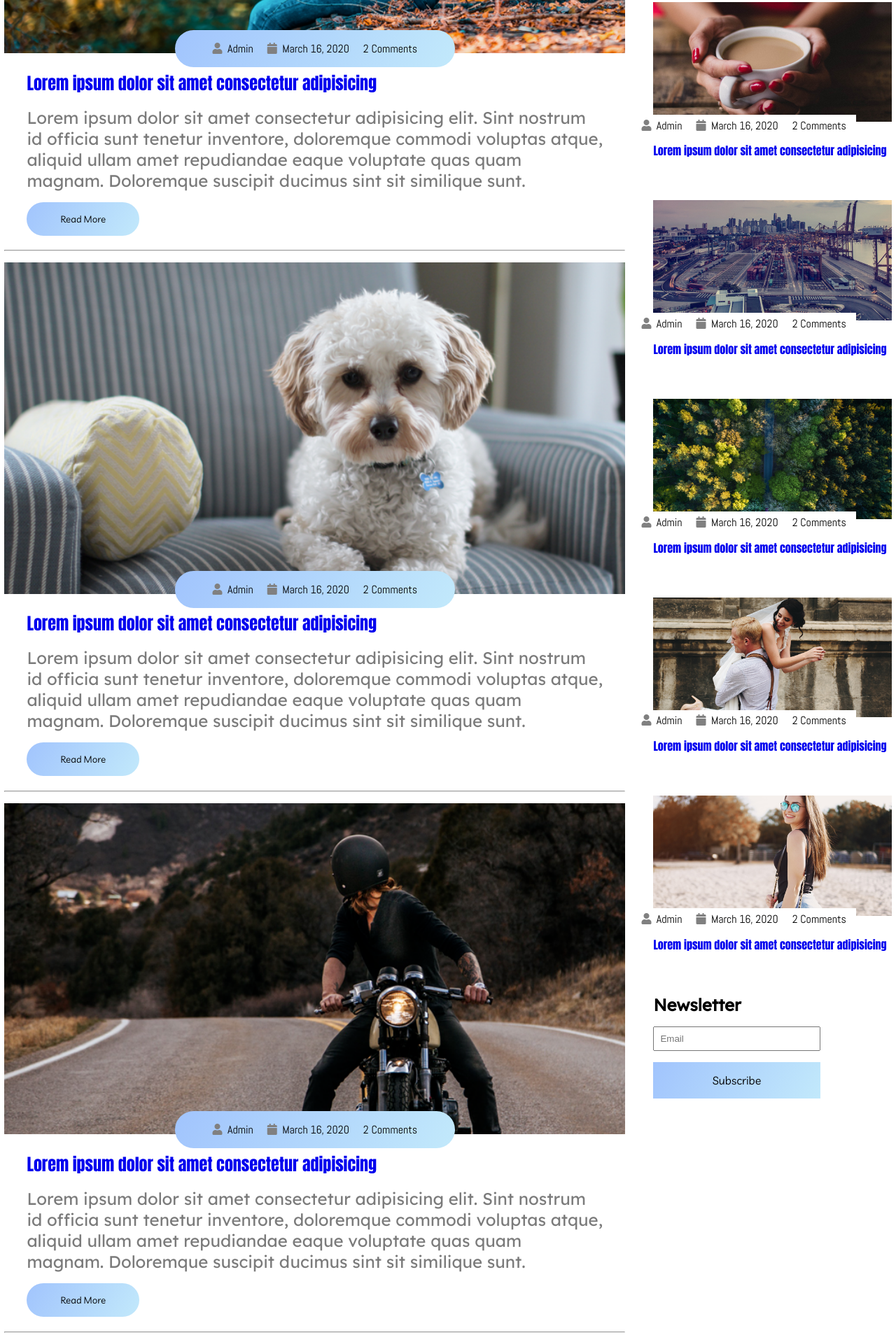
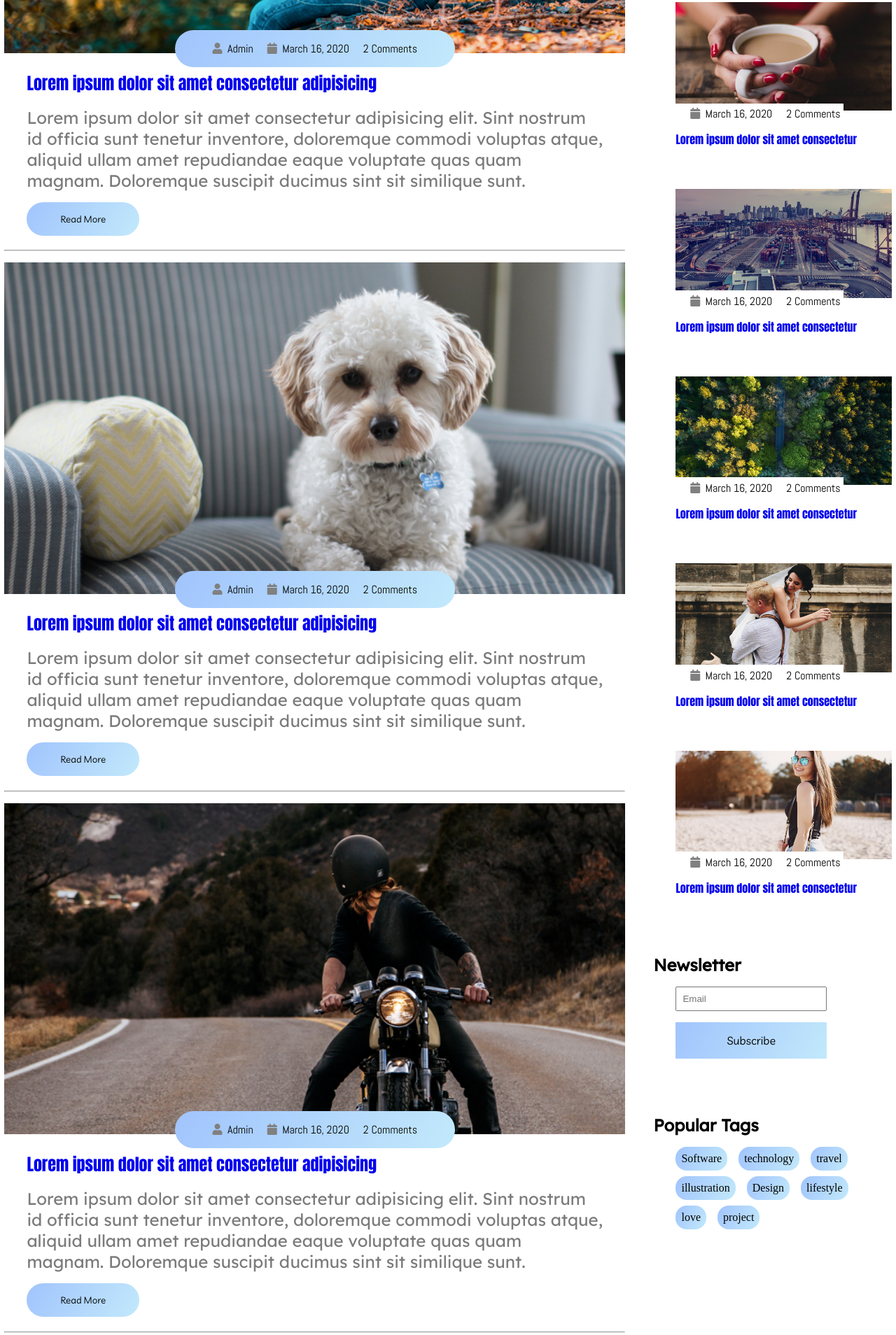
Before and after one commit to thongvm316/Bloger-Myseft, a website: page index.html in a window 1280 px wide. Shown: the part 2194-4102 px from the top of the page at 70% size. Drawn offline with Linux system fonts and the light colour scheme.

Commit message:
20200513

```diff
--- a/index.html
+++ b/index.html
@@ -171,7 +171,8 @@
               <li class="list-item"><a href="#">Shopping</a><span>(09)</span></li>
               <li class="list-item"><a href="#">Food</a><span>(11)</span></li>
             </ul>
-          </div>
+          </div> <!-- end category -->
+
           <div class="popular-post common">
             <h2>Popular Post</h2>
             <div class="post-content">
@@ -180,13 +181,12 @@
                   <img class="img" src="./img/popular-post/m-blog-1.jpg" alt="">
                 </div>
                 <div class="post-info">
-                  <span><i class="fas fa-user"></i>&nbsp; Admin</span>
                   <span><i class="fas fa-calendar"></i>&nbsp; March 16, 2020</span>
                   <span class="cm">2 Comments</span>
                 </div>
               </div>
               <div class="post-title">
-                <a href="#">Lorem ipsum dolor sit amet consectetur adipisicing</a>
+                <a href="#">Lorem ipsum dolor sit amet consectetur</a>
               </div>
             </div>
 
@@ -196,13 +196,12 @@
                   <img class="img" src="./img/popular-post/m-blog-5.jpg" alt="">
                 </div>
                 <div class="post-info">
-                  <span><i class="fas fa-user"></i>&nbsp; Admin</span>
                   <span><i class="fas fa-calendar"></i>&nbsp; March 16, 2020</span>
                   <span class="cm">2 Comments</span>
                 </div>
               </div>
               <div class="post-title">
-                <a href="#">Lorem ipsum dolor sit amet consectetur adipisicing</a>
+                <a href="#">Lorem ipsum dolor sit amet consectetur</a>
               </div>
             </div>
 
@@ -212,13 +211,12 @@
                   <img class="img" src="./img/popular-post/m-blog-2.jpg" alt="">
                 </div>
                 <div class="post-info">
-                  <span><i class="fas fa-user"></i>&nbsp; Admin</span>
                   <span><i class="fas fa-calendar"></i>&nbsp; March 16, 2020</span>
                   <span class="cm">2 Comments</span>
                 </div>
               </div>
               <div class="post-title">
-                <a href="#">Lorem ipsum dolor sit amet consectetur adipisicing</a>
+                <a href="#">Lorem ipsum dolor sit amet consectetur</a>
               </div>
             </div>
 
@@ -228,13 +226,12 @@
                   <img class="img" src="./img/popular-post/m-blog-3.jpg" alt="">
                 </div>
                 <div class="post-info">
-                  <span><i class="fas fa-user"></i>&nbsp; Admin</span>
                   <span><i class="fas fa-calendar"></i>&nbsp; March 16, 2020</span>
                   <span class="cm">2 Comments</span>
                 </div>
               </div>
               <div class="post-title">
-                <a href="#">Lorem ipsum dolor sit amet consectetur adipisicing</a>
+                <a href="#">Lorem ipsum dolor sit amet consectetur</a>
               </div>
             </div>
 
@@ -244,27 +241,86 @@
                   <img class="img" src="./img/popular-post/m-blog-4.jpg" alt="">
                 </div>
                 <div class="post-info">
-                  <span><i class="fas fa-user"></i>&nbsp; Admin</span>
                   <span><i class="fas fa-calendar"></i>&nbsp; March 16, 2020</span>
                   <span class="cm">2 Comments</span>
                 </div>
               </div>
               <div class="post-title">
-                <a href="#">Lorem ipsum dolor sit amet consectetur adipisicing</a>
+                <a href="#">Lorem ipsum dolor sit amet consectetur</a>
               </div>
             </div>
-          </div>
+          </div> <!-- end popular-post -->
+
           <div class="newsletter common">
             <h2>Newsletter</h2>
             <div class="form-element">
               <input type="text" class="input-element" placeholder="Email">
               <button type="button" class="btn form-btn">Subscribe</button>
             </div>
-          </div>
+          </div><!-- end newsletter -->
+
+          <div class="popular-tags common">
+            <h2>popular tags</h2>
+            <div class="tags">
+              <span class="tag">Software</span>
+              <span class="tag">technology</span>
+              <span class="tag">travel</span>
+              <span class="tag">illustration</span>
+              <span class="tag">Design</span>
+              <span class="tag">lifestyle</span>
+              <span class="tag">love</span>
+              <span class="tag">project</span>
+            </div>
+          </div> <!-- end popular-tags -->
         </div>
       </div>
     </section>
   </main>
+
+  <footer>
+    <div class="container">
+      <div class="about-us">
+        <h2>about us</h2>
+        <p>Lorem ipsum dolor sit amet consectetur adipisicing elit. Nulla accusantium eos reiciendis eveniet. Ducimus nihil tempora, saepe id porro nobis alias totam expedita obcaecati ut?</p>
+      </div>
+      <div class="newsletter-ft">
+        <h2>newletter</h2>
+        <p>Lorem ipsum dolor sit amet.</p>
+        <div class="form-element">
+          <input type="text" placeholder="Email">
+          <span><i class="fas fa-chevron-right"></i></span>
+        </div>
+      </div>
+      <div class="instagram">
+        <h2>instagram</h2>
+        <div>
+          <img src="./img/instagram/thumb-card3.png" alt="">
+          <img src="./img/instagram/thumb-card4.png" alt="">
+          <img src="./img/instagram/thumb-card5.png" alt="">
+        </div>
+        <div>
+          <img src="./img/instagram/thumb-card6.png" alt="">
+          <img src="./img/instagram/thumb-card7.png" alt="">
+          <img src="./img/instagram/thumb-card8.png" alt="">
+        </div>
+      </div>
+      <div class="follow">
+        <h2>follow us</h2>
+        <p>Lorem ipsum dolor sit amet.</p>
+        <div>
+          <i class="fab fa-facebook"></i>
+          <i class="fab fa-twitter"></i>
+          <i class="fab fa-instagram"></i>
+          <i class="fab fa-youtube"></i>
+        </div>
+      </div>
+    </div>
+    <div class="rights">
+      <h4>Copyright 2019 All rights reserved | made by
+        <a href="http://www.youtube.com">Daily Tuition <i class="fab fa-youtube"></i></a>
+      </h4>
+    </div>
+  </footer>
 
 
 
--- a/sass/index.scss
+++ b/sass/index.scss
@@ -232,14 +232,14 @@ main {
                 .popular-post {
                     margin-top: 5rem;
                     .post-content {
-                        margin-top: 1.5rem;
-                        margin-bottom: 2.5rem;
+                        margin: 1.5rem 0 2.5rem 2rem;
                         .post-info {
                             padding: .3rem;
                             border-radius: 0;
                             background: #fff;
-                            left: 38%;
-                            width: 20rem;
+                            left: 0%;
+                            transform: translateX(0);
+                            width: 15rem;
                         }
                         .post-title {
                             padding: 1rem 0;
@@ -250,6 +250,9 @@ main {
                     }
                 }
                 .newsletter {
+                    margin-top: 4rem;
+                    .form-element {
+                        margin-left: 2rem;
                         input {
                             display: block;
                             padding: .5rem;
@@ -265,8 +268,33 @@ main {
                         }
                     }
                 }
+                .popular-tags {
+                    margin-top: 5rem;
+                    h2 {
+                        text-transform: capitalize;
+                    }
+                    .tags {
+                        margin: .5rem 0 0 2rem;
+                        display: flex;
+                        flex-wrap: wrap;
+                        .tag {
+                            background-image: linear-gradient(120deg, #a1c4fd 0%, #c2e9fb 100%);
+                            padding: .5rem;
+                            border-radius: 1rem;
+                            margin: .5rem 1rem 0 0;
+                        }
+                    }
+                }
+            }
 
         }
+    }
+}
+
+footer {
+    .container {
+        display: grid;
+        grid-template-columns: repeat(4, 1fr);
     }
 }
 
```
Also changed, not shown: css/style.css, 1 other file. Lines whose indentation alone changed are shown as unchanged.
